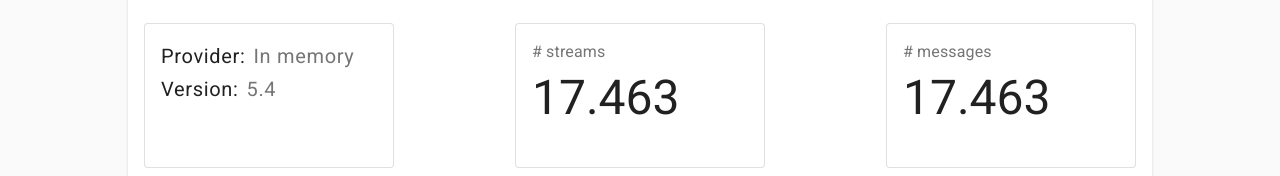
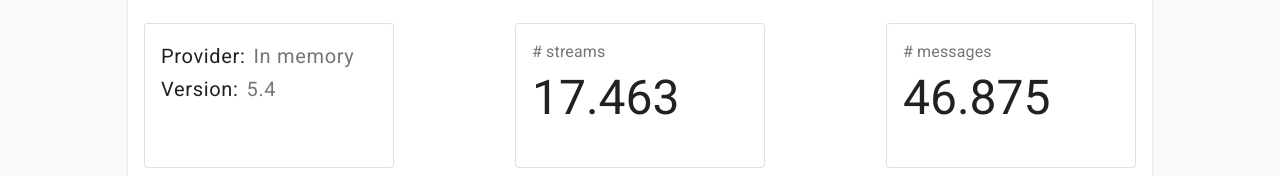
Before and after one commit to rvdkooy/SqlStreamStore.Browser, a React (Create React App) app in the folder src/sqlstreamstore.ui/: page / in a window 1280 px wide. Shown: the part 479-655 px from the top of the page. Built offline with nearby package versions, Linux system fonts and the light colour scheme.

Commit message:
embedded resources

```diff
--- a/src/sqlstreamstore.ui/src/views/dashboard.tsx
+++ b/src/sqlstreamstore.ui/src/views/dashboard.tsx
@@ -64,7 +64,7 @@ const Dashboard = () => {
           </Card>
           <Card>
             <Typography color="textSecondary" gutterBottom># messages</Typography>
-            <Typography gutterBottom variant="h3">17.463</Typography>
+            <Typography gutterBottom variant="h3">46.875</Typography>
           </Card>
         </div>
       </Paper>
```
Also changed, not shown: 1 other file (tests, documents, lock files or other folders).
